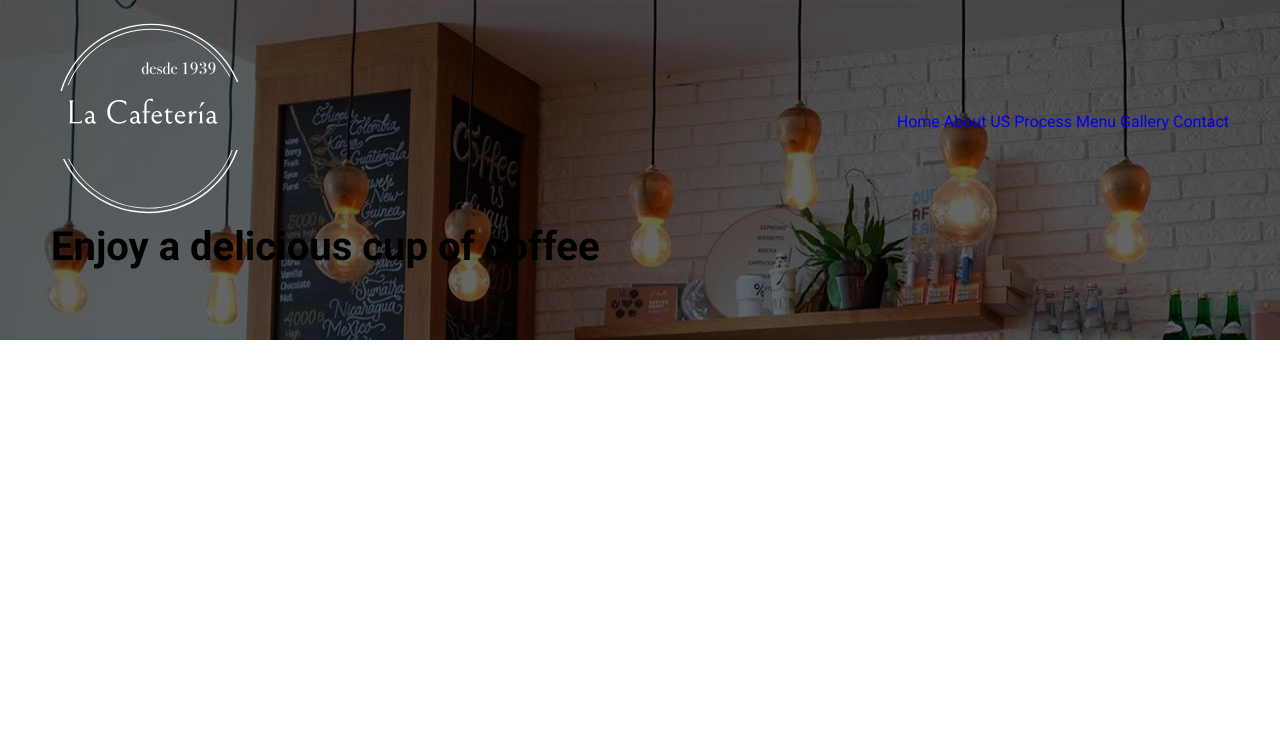
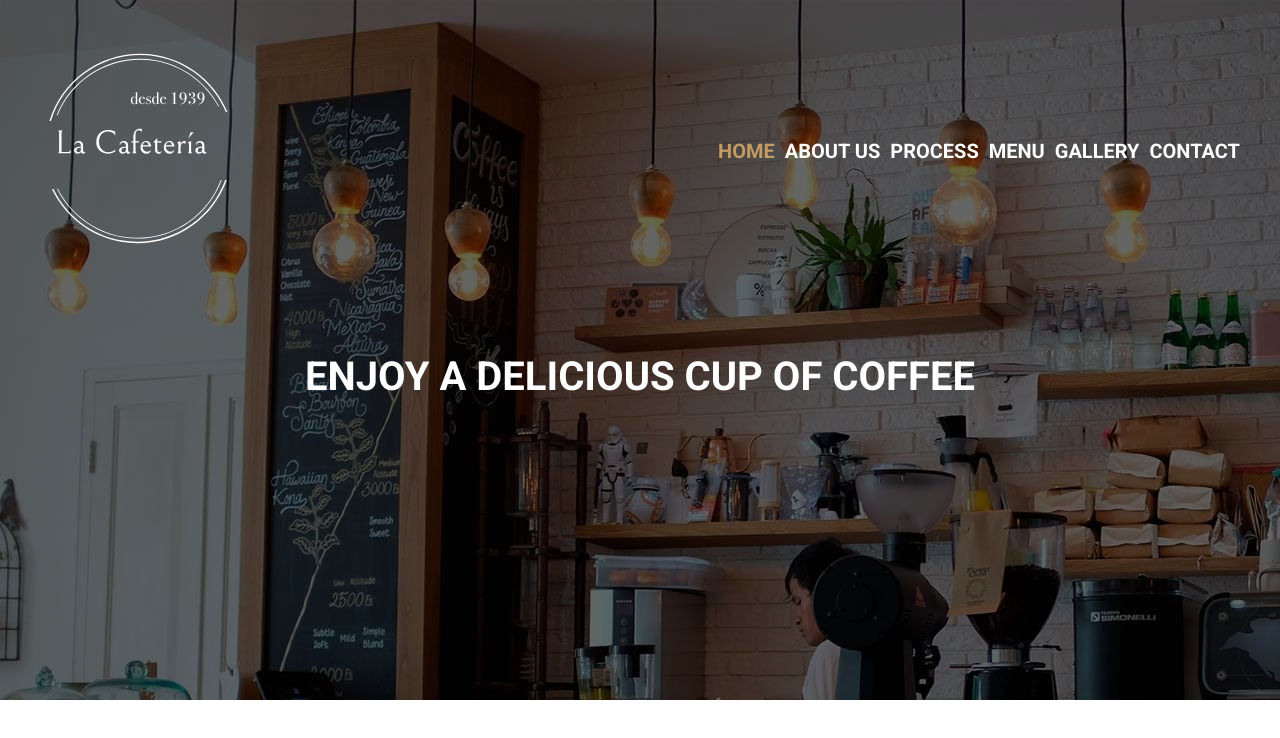
Before and after one commit to xandro2021/Cafeteria01, a website: page index.html in a window 1280 px wide. Drawn offline with Linux system fonts and the light colour scheme.

Commit message:
Finishing styling the header

```diff
--- a/index.html
+++ b/index.html
@@ -22,8 +22,9 @@
                 <div class="logo">
                     <img src="build/img/logo.svg" alt="logo cafeteria" />
                 </div>
+
                 <nav class="nav-principal">
-                    <a href="index.html">Home</a>
+                    <a href="index.html" class="activo">Home</a>
                     <a href="nosotros.html">About US</a>
                     <a href="proceso.html">Process</a>
                     <a href="menu.html">Menu</a>
--- a/src/scss/base/_variables.scss
+++ b/src/scss/base/_variables.scss
@@ -7,11 +7,12 @@ $tablet: 768px;
 $desktop: 1024px;
 
 // COLORES
-$primario: #E8505B;
-$secundario: #455A64;
+$primario: #5E311E;
+$secundario: #C39C63;
 $negro: #000;
 $blanco: #FFF;
 $grisClaro: #eceeef;
+$cafeClaro: #ebe7de;
 
 // UNIDADES
 $separacion: 5rem;
--- a/src/scss/header/_header.scss
+++ b/src/scss/header/_header.scss
@@ -6,16 +6,8 @@
     padding: 5rem 0rem;
     position: relative;
 
-    @include m.telefono {
-        padding: 4rem;
-    }
-
     @include m.tablet {
-        padding: 3rem;
-    }
-
-    @include m.desktop {
-        padding: 2rem;
+        min-height: 70rem;
     }
 
     &::before {
@@ -31,6 +23,17 @@
 
     .contenido-header {
         position: relative;
+
+        h1 {
+            text-align: center;
+            color: v.$blanco;
+            text-transform: uppercase;
+            margin-top: 5rem;
+
+            @include m.tablet {
+                margin-top: 10rem;
+            }
+        }
     }
 }
 
--- a/src/scss/header/_navegacion.scss
+++ b/src/scss/header/_navegacion.scss
@@ -1,3 +1,38 @@
+@use "base/variables" as v;
+@use "base/mixins" as m;
+// @use "sass:math"; // (*)
+
 /* NAVEGACION */
-.navegacion {
+.nav-principal {
+    display: flex;
+    flex-direction: column;
+    margin-top: 5rem;
+
+    @include m.tablet {
+        flex-direction: row;
+        // gap: math.div( v.$separacion, 4 ); // (*)
+        gap: 1rem;
+        margin-top: 0px;
+    }
+
+    a{
+        text-align: center;
+        color: v.$blanco;
+        font-size: 2rem;
+        text-transform: uppercase;
+        font-weight: 700;
+        margin-bottom: 1rem;
+
+        @include m.tablet {
+            margin-bottom: 0px;
+        }
+
+        &:hover {
+            color: v.$secundario;
+        }
+
+        &.activo {
+            color: v.$secundario;
+        }
+    }
 }
```
Also changed, not shown: build/css/app.css.
